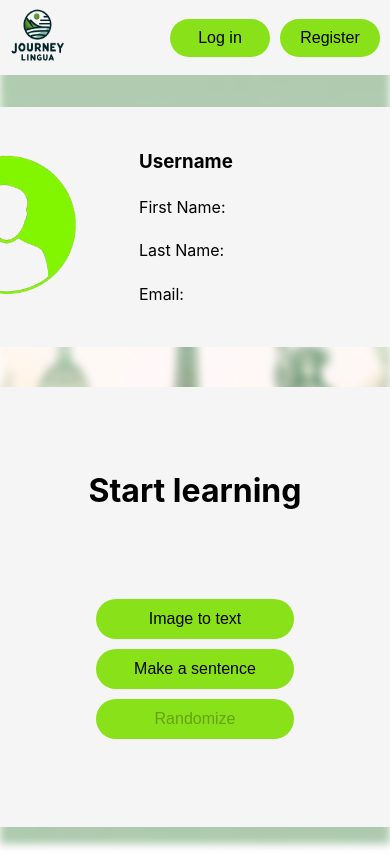
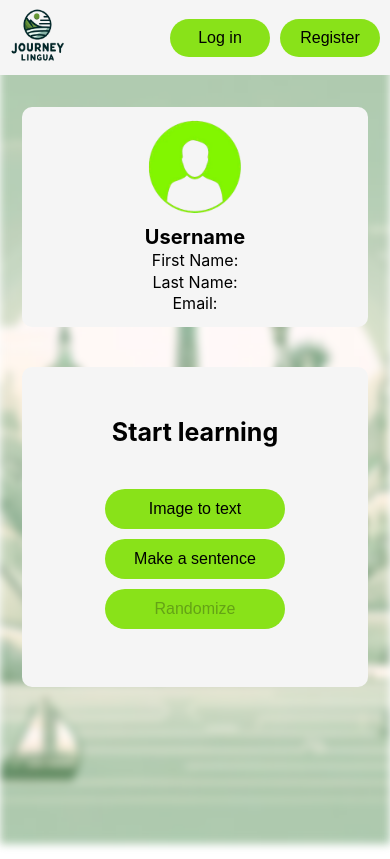
Before and after one commit to MKRadius/JourneyLingua, a React (Vite) app in the folder frontend/: page /profile in a window 390 px wide. Built offline with nearby package versions, Linux system fonts and the light colour scheme.

Commit message:
profile and exercise components fully responsive

```diff
--- a/frontend/src/components/Profile.tsx
+++ b/frontend/src/components/Profile.tsx
@@ -15,24 +15,28 @@ const Profile: React.FC = () => {
         <div className="profile-container">
             <div className="profile">
                 <div className="profile-image">
-                    <img width="150" src="../../public/UserProfileImage.png" alt="Profile" />
+                    <img src="../../public/UserProfileImage.png" alt="Profile" />
                 </div>
 
                 <div className="profile-details">
                     {jsonData ? (
                         <>
+                            <div className="user-data">
                             <h3>{jsonData.username}</h3>
                             <p>First Name: {jsonData.firstname}</p>
                             <p>Last Name: {jsonData.lastname}</p>
                             <p>Email: {jsonData.email}</p>
+                            </div>
                         </>
                     ) : (
                         <>
+                        <div className="user-data">
                             <h3>Username</h3>
                             <p>First Name: </p>
                             <p>Last Name: </p>
                             <p>Email: </p>
                             {/*<p>Streak: </p>*/}
+                        </div>
                         </>
                     )}
 
--- a/frontend/src/styles/Exercise.css
+++ b/frontend/src/styles/Exercise.css
@@ -62,3 +62,45 @@
     margin: 5px 0 5px 0;
     width: 55%;
 }
+
+
+@media only screen and (max-width: 768px) {
+
+    h1 {
+        font-size: 28px;
+    }
+
+    .exercise-list {
+        width: 85%;
+        justify-content: center;
+        min-height: 300px;
+    }
+
+    .list-button {
+        width: 80%;
+    }
+}
+
+@media only screen and (max-width: 500px) {
+
+    h1 {
+        font-size: 25px;
+    }
+
+    .exercise-list {
+        width: 100%;
+        padding: 10px;
+
+    }
+
+    .list-button {
+        width: 100%;
+    }
+
+}
+
+@media only screen and (max-width: 350px) {
+    .exercise-button {
+        width: 70%;
+    }
+}
--- a/frontend/src/styles/Profile.css
+++ b/frontend/src/styles/Profile.css
@@ -20,23 +20,32 @@
     padding: 20px;
 }
 
-.profile-image {
-    width: 40%;
-}
 
 .profile-image img {
     border-radius: 50%;
-    margin: 20px;
+    margin: 10px 0;
+    width: 130px;
+    height: 130px;
 }
 
 .profile-details {
     display: flex;
     flex-direction: column;
     justify-content: space-evenly;
-    align-items: flex-start;
+    align-items: center;
     width: 60%;
     height: 100%;
-    padding: 20px;
+    padding: 10px;
+
+}
+
+.user-data {
+    display: flex;
+    flex-direction: column;
+    justify-content: space-evenly;
+    align-items: flex-start;
+    width: 100%;
+    height: 80%;
 }
 
 .profile-details h3 {
@@ -46,3 +55,61 @@
 .profile-details p {
     margin: 0;
 }
+
+/* Responsive adjustments */
+@media only screen and (max-width: 768px) {
+    .profile {
+        width: 85%;
+    }
+}
+
+@media only screen and (max-width: 500px) {
+    .user-data {
+        align-items: center;
+        height: 100%;
+    }
+
+    .profile {
+        flex-direction: column;
+        width: 100%;
+        padding: 10px;
+    }
+
+    .profile-details {
+        width: 100%;
+        padding: 2px;
+
+    }
+
+    .profile-details h3 {
+        font-size: 20px;
+    }
+
+    .profile-details p {
+        font-size: 16px;
+
+    }
+
+    .profile-image img {
+        width: 100px;
+        height: 100px;
+        margin: 0;
+    }
+}
+
+@media only screen and (max-width: 300px) {
+    .profile-image img {
+        width: 80px;
+        height: 80px;
+    }
+
+    .profile-details h3 {
+        font-size: 16px;
+    }
+
+    .profile-details p {
+        margin: 0;
+        font-size: 14px;
+
+    }
+}
```
